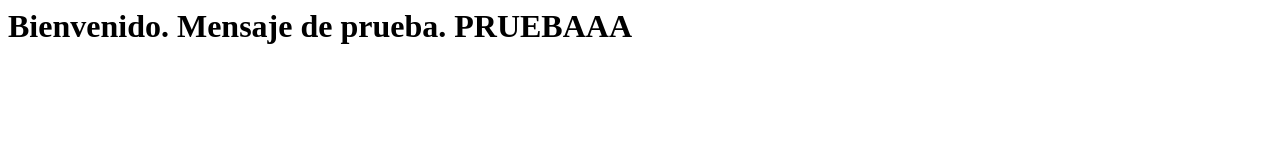
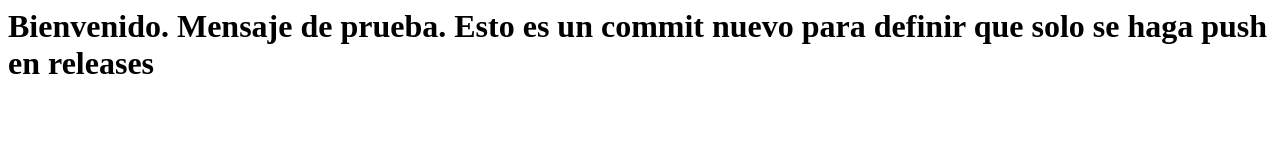
Before and after one commit to allende8807/http-echo, a plain HTML site: page index.html in a window 1280 px wide. Drawn offline with Linux system fonts and the light colour scheme.

Commit message:
fix releases

```diff
--- a/index.html
+++ b/index.html
@@ -3,6 +3,6 @@
 <title>Bienvenido</title>
 </head>
 <body>
-<h1>Bienvenido. Mensaje de prueba. PRUEBAAA</h1>
+<h1>Bienvenido. Mensaje de prueba. Esto es un commit nuevo para definir que solo se haga push en releases</h1>
 </body>
 </html>
```
